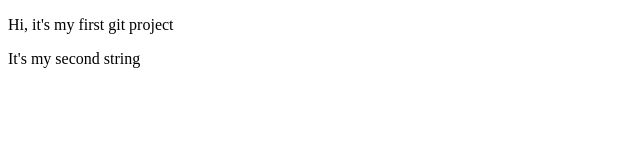
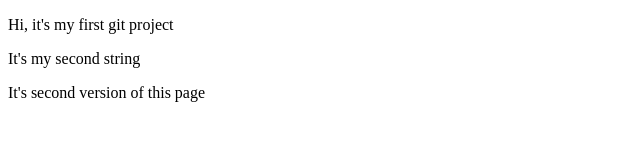
Before and after one commit to PetrSubb/petrprojects, a plain HTML site: page index.html in a window 1280 px wide. Shown: the whole page, without its empty margins (0-640 px from the left). Drawn offline with Linux system fonts and the light colour scheme.

Commit message:
Вторая версия Index

```diff
--- a/index.html
+++ b/index.html
@@ -7,5 +7,6 @@
 <body>
     <p>Hi, it's my first git project</p>
     <p>It's my second string</p>
+    <p>It's second version of this page</p>
 </body>
 </html>
```
